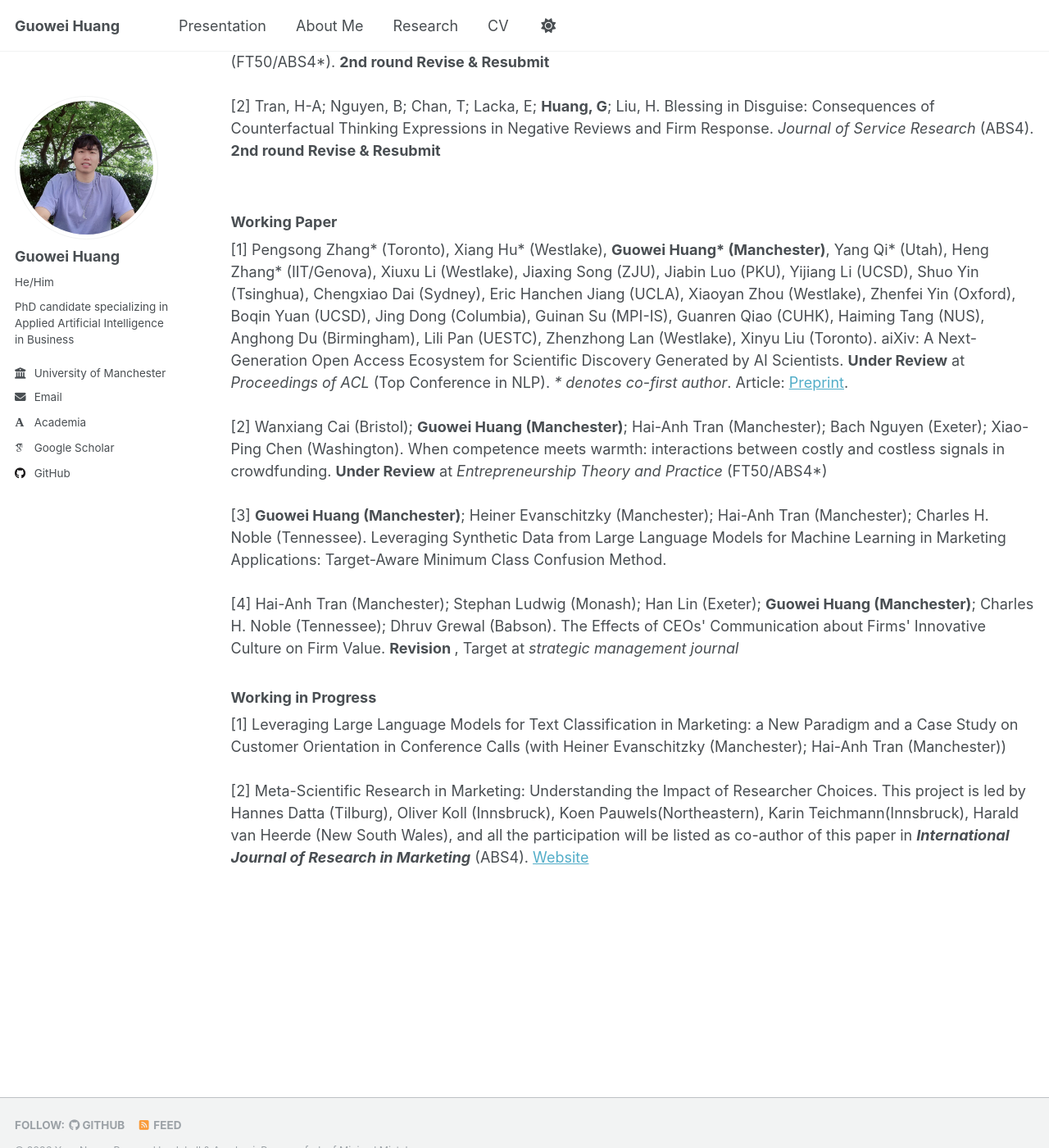
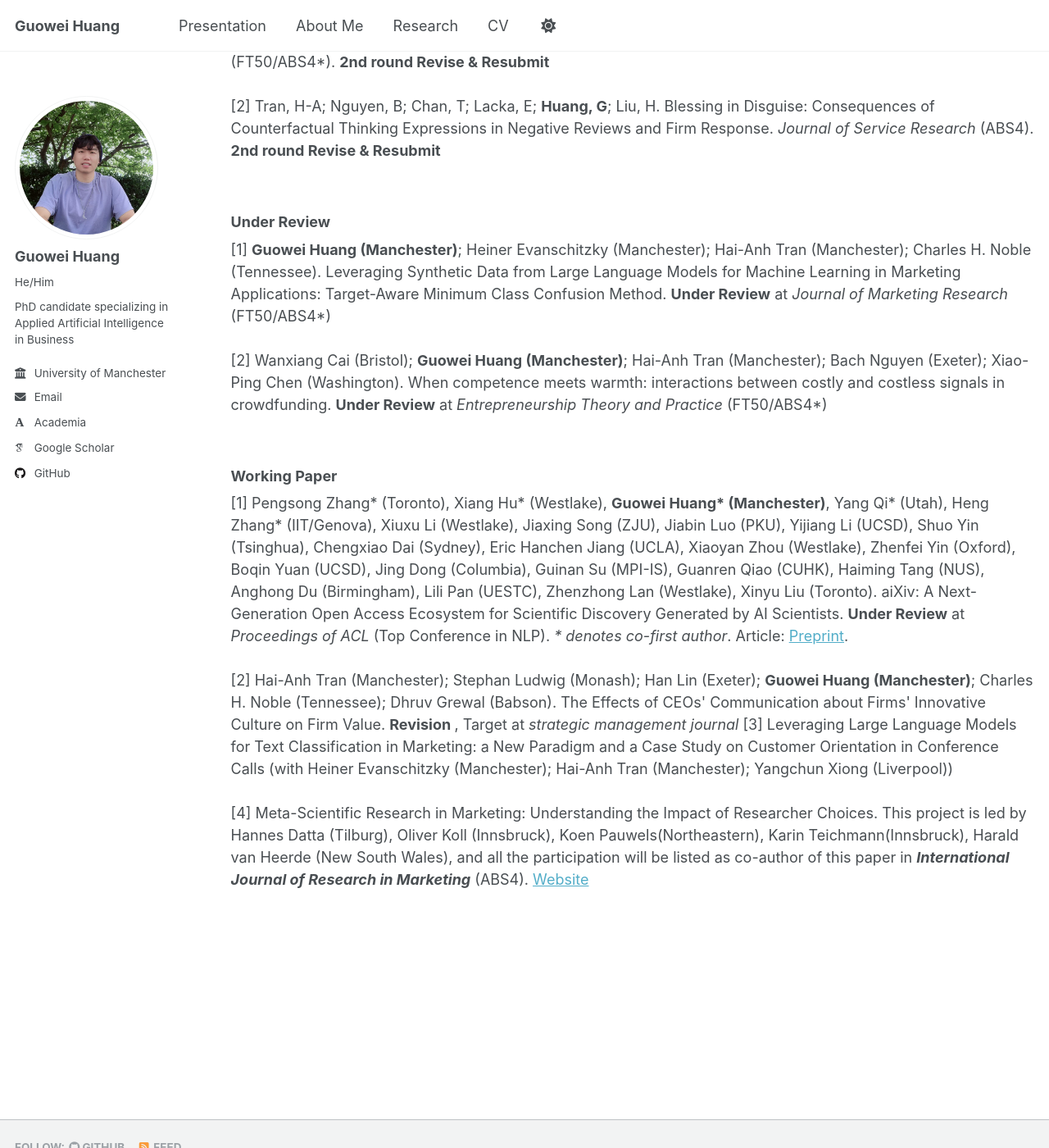
Before and after one commit to Oliverhuang123/Oliverhuang123.github.io, a Jekyll site: the page built from _pages/publications.html, in a window 1280 px wide and 1400 px high, scrolled down 670 px. Shown: the whole window at 82% size. Built offline with Jekyll 4.4.1, drawn with Linux system fonts in a browser that asks for light colours; some web fonts are replaced.

Commit message:
Update publications.html

```diff
--- a/_pages/publications.html
+++ b/_pages/publications.html
@@ -25,27 +25,31 @@ My current research focuses on two main areas: (1) applying AI and text mining t
 <br><br>
 
 
+
+<h3>Under Review</h3>
+
+[1] <strong>Guowei Huang (Manchester)</strong>; Heiner Evanschitzky (Manchester); Hai-Anh Tran (Manchester); Charles H. Noble (Tennessee). Leveraging Synthetic Data from Large Language Models for Machine Learning in Marketing Applications: Target-Aware Minimum Class Confusion Method. <strong>Under Review</strong> at <em>Journal of Marketing Research</em> (FT50/ABS4*)
+<br><br>
+
+[2] Wanxiang Cai (Bristol); <strong>Guowei Huang (Manchester)</strong>; Hai-Anh Tran (Manchester); Bach Nguyen (Exeter); Xiao-Ping Chen (Washington). When competence meets warmth: interactions between costly and costless signals in crowdfunding. <strong>Under Review</strong> at <em>Entrepreneurship Theory and Practice</em> (FT50/ABS4*)
+<br><br>
+
+
 <h3>Working Paper</h3>
 
 
 [1] Pengsong Zhang* (Toronto), Xiang Hu* (Westlake), <strong>Guowei Huang* (Manchester)</strong>, Yang Qi* (Utah), Heng Zhang* (IIT/Genova), Xiuxu Li (Westlake), Jiaxing Song (ZJU), Jiabin Luo (PKU), Yijiang Li (UCSD), Shuo Yin (Tsinghua), Chengxiao Dai (Sydney), Eric Hanchen Jiang (UCLA), Xiaoyan Zhou (Westlake), Zhenfei Yin (Oxford), Boqin Yuan (UCSD), Jing Dong (Columbia), Guinan Su (MPI-IS), Guanren Qiao (CUHK), Haiming Tang (NUS), Anghong Du (Birmingham), Lili Pan (UESTC), Zhenzhong Lan (Westlake), Xinyu Liu (Toronto). aiXiv: A Next-Generation Open Access Ecosystem for Scientific Discovery Generated by AI Scientists. <strong>Under Review</strong> at <em>Proceedings of ACL </em> (Top Conference in NLP). <em>* denotes co-first author</em>. Article: <a href="https://arxiv.org/abs/2508.15126" target="_blank">Preprint</a>.
 <br><br>
 
-[2] Wanxiang Cai (Bristol); <strong>Guowei Huang (Manchester)</strong>; Hai-Anh Tran (Manchester); Bach Nguyen (Exeter); Xiao-Ping Chen (Washington). When competence meets warmth: interactions between costly and costless signals in crowdfunding. <strong>Under Review</strong> at <em>Entrepreneurship Theory and Practice</em> (FT50/ABS4*)
-<br><br>
-
-[3] <strong>Guowei Huang (Manchester)</strong>; Heiner Evanschitzky (Manchester); Hai-Anh Tran (Manchester); Charles H. Noble (Tennessee). Leveraging Synthetic Data from Large Language Models for Machine Learning in Marketing Applications: Target-Aware Minimum Class Confusion Method.
-<br><br>
 
 <!-- [4] <strong>Guowei Huang (Manchester)</strong>. Can Large Language Models Evaluate Marketing Research Papers? Towards the Future of Automated Paper Evaluation. <strong>Solo Author</strong>.
 <br><br> -->
 
 
-[4] Hai-Anh Tran (Manchester); Stephan Ludwig (Monash); Han Lin (Exeter); <strong>Guowei Huang (Manchester)</strong>; Charles H. Noble (Tennessee); Dhruv Grewal (Babson). The Effects of CEOs' Communication about Firms' Innovative Culture on Firm Value. <strong>Revision </strong>, Target at <em>strategic management journal</em>
+[2] Hai-Anh Tran (Manchester); Stephan Ludwig (Monash); Han Lin (Exeter); <strong>Guowei Huang (Manchester)</strong>; Charles H. Noble (Tennessee); Dhruv Grewal (Babson). The Effects of CEOs' Communication about Firms' Innovative Culture on Firm Value. <strong>Revision </strong>, Target at <em>strategic management journal</em>
 
-<h3>Working in Progress</h3>
-[1] Leveraging Large Language Models for Text Classification in Marketing: a New Paradigm and a Case Study on Customer Orientation in Conference Calls (with Heiner Evanschitzky (Manchester); Hai-Anh Tran (Manchester))
+[3] Leveraging Large Language Models for Text Classification in Marketing: a New Paradigm and a Case Study on Customer Orientation in Conference Calls (with Heiner Evanschitzky (Manchester); Hai-Anh Tran (Manchester); Yangchun Xiong (Liverpool))
 <br><br>
 
-[2] Meta-Scientific Research in Marketing: Understanding the Impact of Researcher Choices. This project is led by Hannes Datta (Tilburg), Oliver Koll (Innsbruck), Koen Pauwels(Northeastern), Karin Teichmann(Innsbruck), Harald van Heerde (New South Wales), and all the participation will be listed as co-author of this paper in <strong><em>International Journal of Research in Marketing</em></strong> (ABS4). <a href="https://www.elasticity-open-science.com/" target="_blank">Website</a>
+[4] Meta-Scientific Research in Marketing: Understanding the Impact of Researcher Choices. This project is led by Hannes Datta (Tilburg), Oliver Koll (Innsbruck), Koen Pauwels(Northeastern), Karin Teichmann(Innsbruck), Harald van Heerde (New South Wales), and all the participation will be listed as co-author of this paper in <strong><em>International Journal of Research in Marketing</em></strong> (ABS4). <a href="https://www.elasticity-open-science.com/" target="_blank">Website</a>
 <br><br>
```
